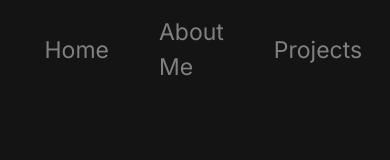
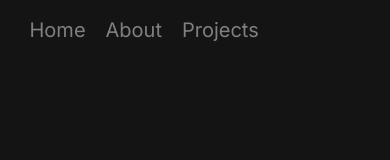
Before and after one commit to mattzteh/portfolio, a React (Create React App) app: page / in a window 390 px wide. Shown: the top 160 px of the page. Built offline with nearby package versions, Linux system fonts and the light colour scheme.

Commit message:
make navbar styling responsive

```diff
--- a/public/index.html
+++ b/public/index.html
@@ -2,7 +2,7 @@
 <html lang="en">
   <head>
     <meta charset="utf-8" />
-    <meta name="viewport" content="width=device-width, initial-scale=1" />
+    <meta name="viewport" content="width=device-width, initial-scale=1.0" />
     <meta name="theme-color" content="#000000" />
     <link rel="manifest" href="%PUBLIC_URL%/manifest.json" />
     <link rel="preconnect" href="https://fonts.googleapis.com">
--- a/src/Components/NavBar/NavBar.css
+++ b/src/Components/NavBar/NavBar.css
@@ -1,29 +1,29 @@
 .navbar {
     display: flex;
-    justify-content: space-between;
     align-items: center;
     z-index: 10000;
-    position: relative;
+    position: fixed;
     top: 0;
-    width: 100%;
+    min-width: 100vw;
     background-color: #141414;
 }
 
 .links {
     display: flex;
-    justify-content: space-between;
+    justify-content: flex-start;
     align-items: center;
     overflow: hidden;
     margin: 10px 5%;
+    width: 100%;
+}
+
+.link {
+    padding: 10px;
 }
 
 .link nav {
-    font-size: 23px;
-    line-height: 35px;
+    font-size: clamp(15px, 20px, 25px);
     color: grey;
-    margin: 0px 15px;
-    padding: 5px 10px;
-    margin-bottom: 1px;
 }
 
 .link nav:hover, .project-info a:hover {
@@ -32,7 +32,3 @@
     -ms-transition: color 200ms linear;
     transition: color 200ms linear;
 }
-
-.onComponent {
-    border-bottom: 1px solid indianred;
-}
--- a/src/Components/NavBar/index.js
+++ b/src/Components/NavBar/index.js
@@ -18,7 +18,7 @@ const NavBar = () => {
 
                 <m.div variants={fadeUp} className='link'>
                     <NavLink to="/about" style={{ textDecoration: 'none' }}>
-                        <nav>About Me</nav>
+                        <nav>About</nav>
                     </NavLink>
                 </m.div>
 
```
Also changed, not shown: src/index.css (indentation only).
